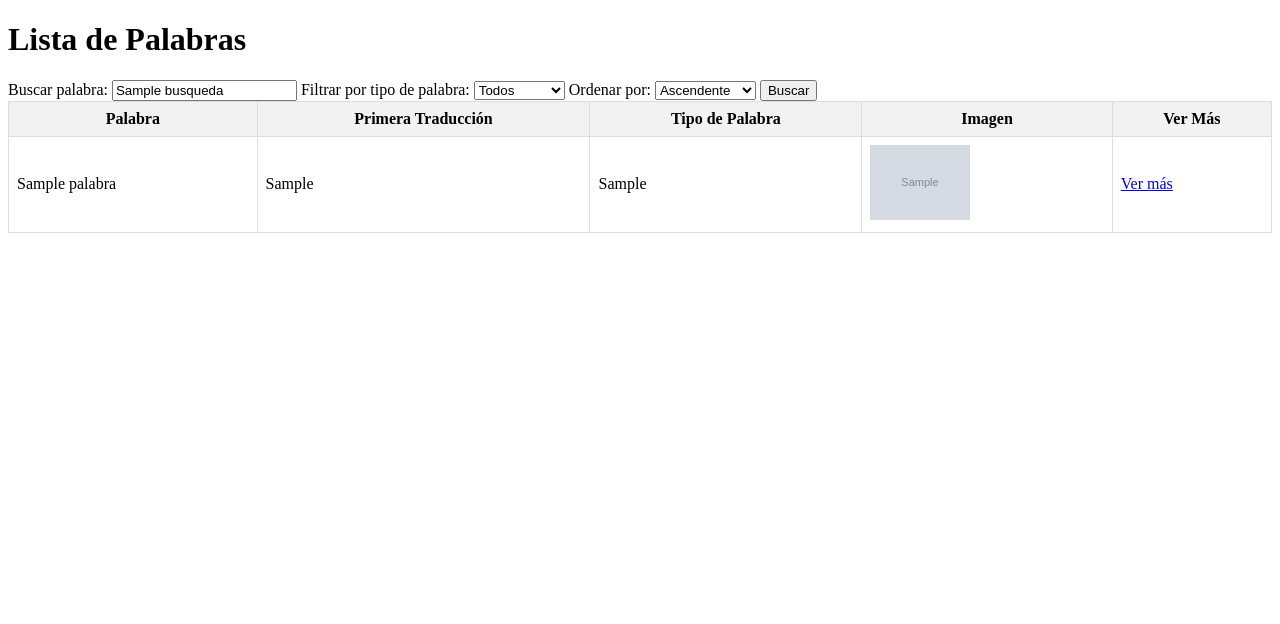
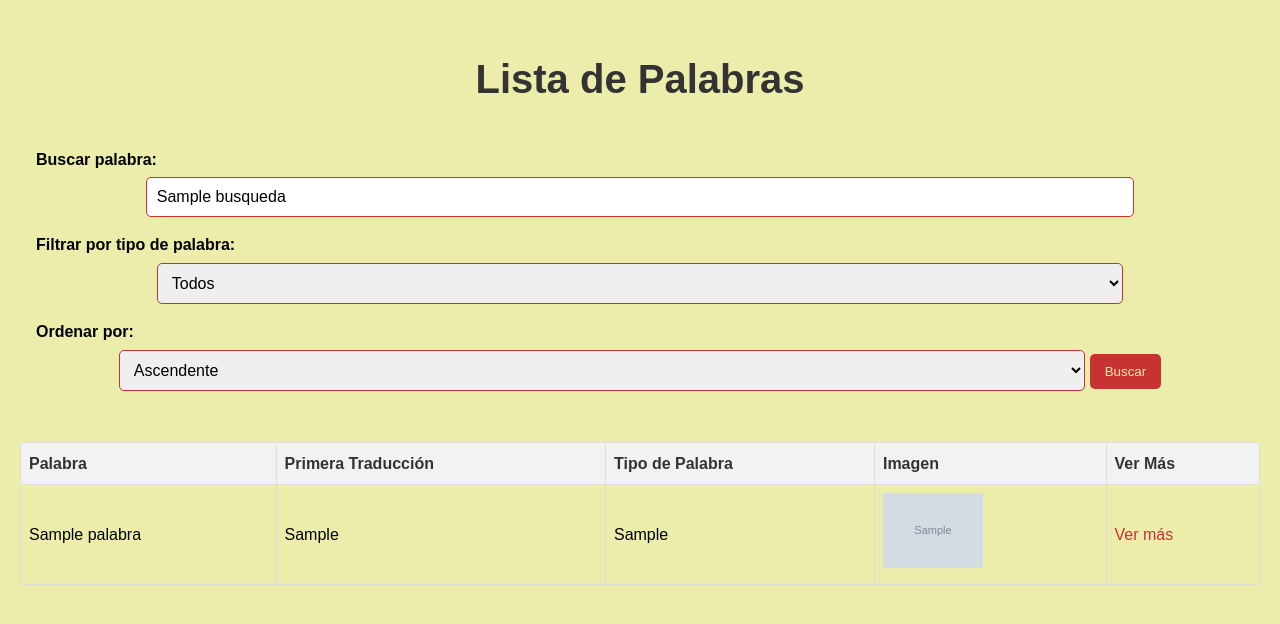
Before and after one commit to dether/aprendiendo_ingles_tecnico, a Flask app: template app/templates/palabras.html in a window 1280 px wide. Shown: the top 624 px of the page. Run offline with Flask 3, Linux system fonts and the light colour scheme; the template is opened without the code that fills it: most values are stand-ins (such as "Sample title", 1, 10 or a date in 2020); grey boxes marked "Sample" are stand-in pictures.

Commit message:
nuevos estilos

```diff
--- a/app/static/styles.css
+++ b/app/static/styles.css
@@ -1,9 +1,8 @@
 /* Estilos generales */
 body {
     font-family: Arial, sans-serif;
-    line-height: 2.6;
-    background-color: white;
-    /* background-color: #ededabff;  */
+    line-height: 1.6; /* Cambié a 1.6 para una mejor legibilidad */
+    background-color: #ededabff;
     margin: 0;
     padding: 20px;
 }
@@ -33,12 +32,10 @@ h2 {
 
 /* Estilo para formularios */
 form {
-    background: #fff; /* Fondo blanco para formularios */
-    padding: 20px;
-    border-radius: 5px; /* Bordes redondeados */
-    box-shadow: 0 2px 5px rgba(0, 0, 0, 0.1); /* Sombra suave */
+    background: #ededabff; /* Fondo blanco para formularios */
+    padding: 2vh;
     margin-bottom: 20px;
-    text-align: center; /* Centrar el contenido del formulario */
+    text-align:center; /* Centrar el contenido del formulario */
 }
 
 /* Estilo para etiquetas */
@@ -49,20 +46,33 @@ label {
     text-align: left; /* Alinear etiquetas a la izquierda */
 }
 
-/* Estilo para inputs */
+/* Estilo para inputs de texto */
 input[type="text"],
-input[type="submit"] {
+input[type="search"],
+input[type="submit"],
+select,
+textarea {
     width: 80%; /* Ancho del input */
     padding: 10px; /* Espaciado interno */
     margin-bottom: 15px; /* Espacio inferior */
-    border: 1px solid #ccc; /* Borde gris claro */
+    border: 1px solid #c73232ff; /* Borde gris claro */
     border-radius: 5px; /* Bordes redondeados */
+    font-size: 1em; /* Tamaño de fuente */
+}
+
+/* Estilo para inputs de texto en focus */
+input[type="text"]:focus,
+input[type="search"]:focus,
+select:focus,
+textarea:focus {
+    border-color: #c73232ff; /* Cambia el color del borde al enfocar */
+    outline: none; /* Quitar el contorno por defecto */
 }
 
 /* Estilo para botones */
 button {
     background: #c73232ff; /* Color de fondo del botón */
-    color: #fff; /* Color del texto */
+    color: #ededabff; /* Color del texto */
     padding: 10px 15px; /* Espaciado interno */
     border: none; /* Sin borde */
     border-radius: 5px; /* Bordes redondeados */
@@ -71,7 +81,7 @@ button {
 }
 
 button:hover {
-    background: rgb(177, 18, 18); /* Color de fondo al pasar el ratón */
+    background: #c73232ff; /* Color de fondo al pasar el ratón */
 }
 
 /* Estilo para enlaces */
@@ -82,7 +92,7 @@ a {
 }
 
 a:hover {
-    background: rgb(177, 18, 18);
+    background: #c73232ff;
     text-decoration: underline; /* Subrayar al pasar el ratón */
 }
 
@@ -93,11 +103,29 @@ ul {
 }
 
 li {
-    background: #fff; /* Fondo blanco para cada elemento de la lista */
+    background: #ededabff; /* Fondo blanco para cada elemento de la lista */
     padding: 10px; /* Espaciado interno */
     margin-bottom: 10px; /* Espacio inferior entre elementos */
     border-radius: 5px; /* Bordes redondeados */
     box-shadow: 0 1px 3px rgba(0, 0, 0, 0.1); /* Sombra suave */
+}
+
+/* Estilo para tablas */
+table {
+    width: 100%; /* Ancho completo */
+    border-collapse: collapse; /* Quitar espacios entre celdas */
+}
+
+th, td {
+    padding: 12px; /* Espacio interno en celdas */
+    text-align: left; /* Alinear texto a la izquierda */
+    border-bottom: 1px solid #ddd; /* Línea inferior */
+}
+
+th {
+    background-color: #c73232ff; /* Fondo para encabezados */
+    color: #333; /* Color del texto en encabezados */
+    font-weight: bold; /* Negrita en encabezados */
 }
 
 /* Estilo para spans */
@@ -106,9 +134,26 @@ span {
     display: block; /* Ocupa una línea completa */
     text-align: center; /* Centrar texto */
 }
+
+/* Estilo para imágenes */
 img {
     max-width: 100%; /* Asegura que la imagen no exceda el ancho del contenedor */
     height: auto; /* Mantiene la relación de aspecto de la imagen */
     max-height: 300px; /* Establece una altura máxima */
     object-fit: cover; /* Ajusta la imagen para cubrir el área sin distorsionar */
 }
+
+/* Estilo para el contenedor de mensajes */
+.message {
+    padding: 10px;
+    border: 1px solid #c73232ff; /* Borde azul */
+    background-color: #ededabff; /* Fondo gris claro */
+    margin-bottom: 20px; /* Espacio inferior */
+    border-radius: 5px; /* Bordes redondeados */
+}
+
+/* Estilo para mensajes de error */
+.error {
+    color: #c73232ff; /* Color rojo para mensajes de error */
+    font-weight: bold; /* Negrita para resaltar */
+}
--- a/app/templates/palabras.html
+++ b/app/templates/palabras.html
@@ -4,6 +4,7 @@
     <meta charset="UTF-8">
     <meta name="viewport" content="width=device-width, initial-scale=1.0">
     <title>Lista de Palabras</title>
+    <link rel="stylesheet" href="{{ url_for('static', filename='styles.css') }}">
 
     <style>
         table {
```
